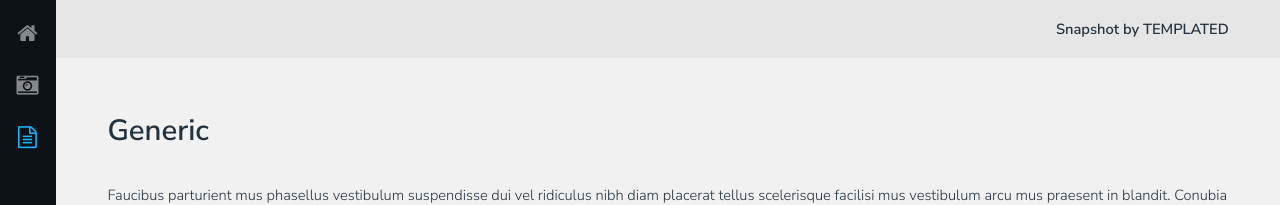
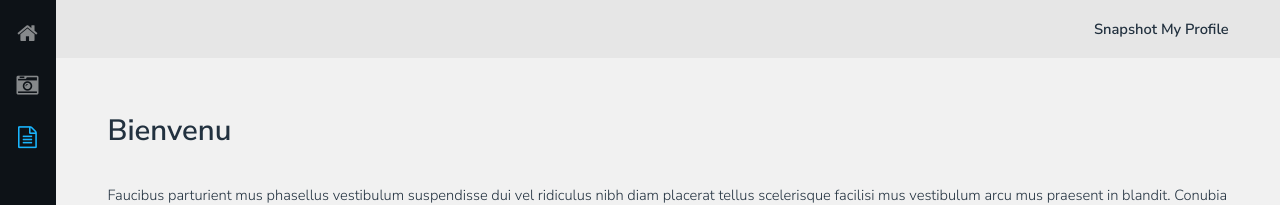
Before and after one commit to moh-IA/myproject, a plain HTML site: page generic.html in a window 1280 px wide. Shown: the top 205 px of the page. Drawn offline with Linux system fonts and the light colour scheme.

Commit message:
changes generic pages

```diff
--- a/generic.html
+++ b/generic.html
@@ -28,14 +28,14 @@
 
 					<!-- Header -->
 						<header id="header">
-							<div>Snapshot <span>by TEMPLATED</span></div>
+							<div>Snapshot <span>My Profile</span></div>
 						</header>
 
 					<!-- Section -->
 						<section>
 							<div class="inner">
 								<header>
-									<h1>Generic</h1>
+									<h1>Bienvenu</h1>
 								</header>
 								<p>Faucibus parturient mus phasellus vestibulum suspendisse dui vel ridiculus nibh diam placerat tellus scelerisque facilisi mus vestibulum arcu mus praesent in blandit. Conubia ullamcorper cum rhoncus vitae dapibus venenatis integer in donec egestas lacus nibh vestibulum habitasse accumsan parturient malesuada sociis auctor scelerisque vehicula urna eu proin euismod. Id facilisi suspendisse parturient leo mus condimentum natoque scelerisque ullamcorper odio tristique ultricies arcu ac condimentum facilisi scelerisque class commodo. Scelerisque sagittis magna mi duis iaculis id erat pharetra vestibulum condimentum hac suspendisse tempor leo aliquet penatibus parturient donec parturient parturient. Vehicula suspendisse sem a adipiscing est ad donec ultricies senectus magnis convallis a fringilla adipiscing vulputate dui elementum diam ipsum eleifend condimentum placerat facilisi viverra mollis scelerisque. Commodo cum vestibulum hendrerit sit condimentum at rutrum vulputate scelerisque erat convallis himenaeos consequat a hac ultrices nam vel suspendisse nascetur dictum vulputate sed at.</p>
 								<h2>Ultricies Senectus Magnis</h2>
```
